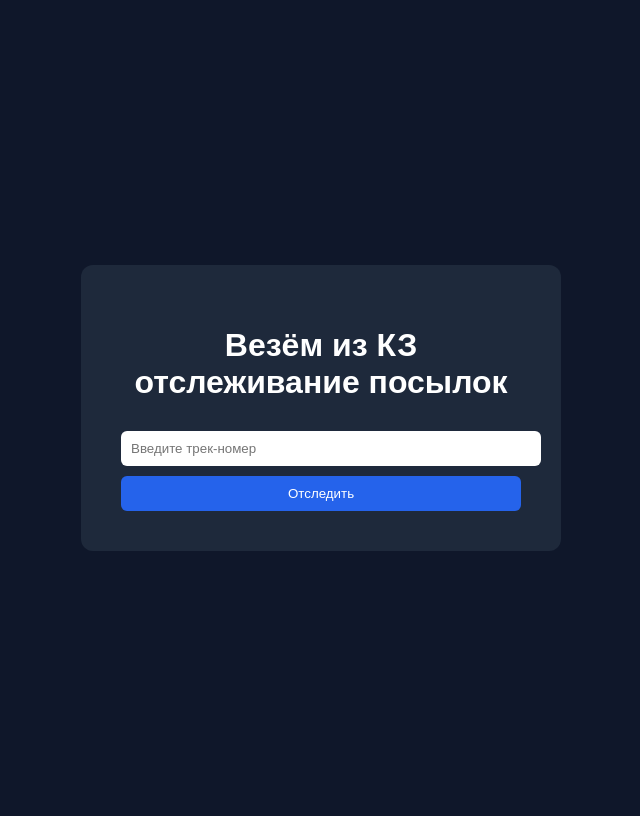
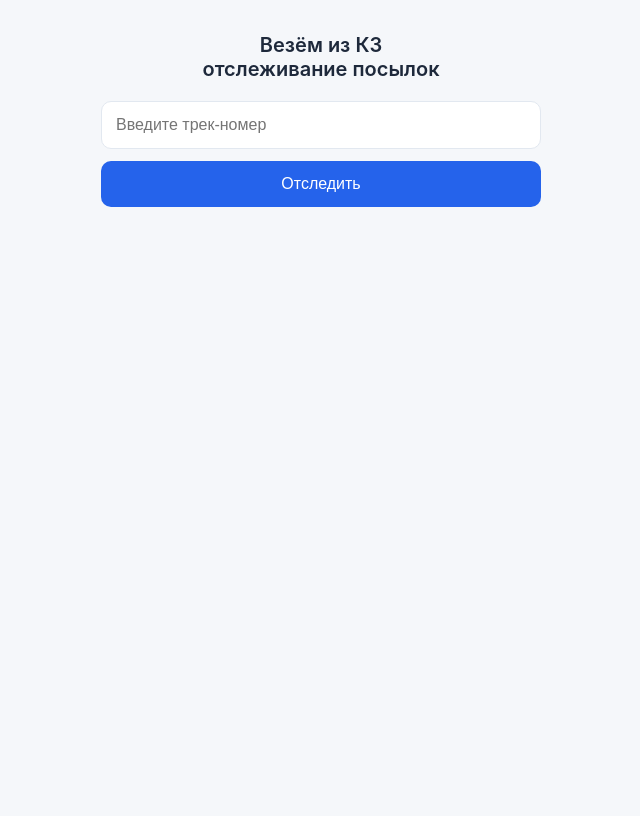
Before and after one commit to lauzhou/VkzTrack, a FastAPI app: page / in a window 1280 px wide. Shown: the whole page, without its empty margins (319-959 px from the left). After the commit the page ends 207 px from the top, so only its background shows below. Run offline with FastAPI, Linux system fonts and the light colour scheme.

Commit message:
Update style.css

```diff
--- a/static/style.css
+++ b/static/style.css
@@ -1,43 +1,108 @@
+* {
+    box-sizing: border-box;
+}
+
 body {
-    font-family: Arial, sans-serif;
-    background-color: #0f172a;
-    color: white;
-    display: flex;
-    justify-content: center;
-    align-items: center;
-    height: 100vh;
+    margin: 0;
+    font-family: -apple-system, BlinkMacSystemFont, sans-serif;
+    background: #f5f7fa;
+    color: #1e293b;
 }
 
 .container {
-    background: #1e293b;
-    padding: 40px;
-    border-radius: 12px;
-    width: 400px;
-    text-align: center;
+    padding: 20px;
+    max-width: 480px;
+    margin: auto;
 }
 
 h1 {
+    font-size: 20px;
+    font-weight: 600;
+    margin-bottom: 10px;
+}
+
+.center-title {
+    text-align: center;
     margin-bottom: 20px;
 }
 
-input {
+.subtitle {
+    text-align: center;
+    color: #64748b;
+    margin-bottom: 20px;
+}
+
+input, select {
     width: 100%;
-    padding: 10px;
-    margin: 10px 0;
-    border-radius: 6px;
-    border: none;
+    padding: 14px;
+    margin-bottom: 12px;
+    border-radius: 10px;
+    border: 1px solid #e2e8f0;
+    font-size: 16px;
 }
 
 button {
     width: 100%;
-    padding: 10px;
-    border-radius: 6px;
+    padding: 14px;
+    border-radius: 10px;
     border: none;
     background: #2563eb;
     color: white;
-    cursor: pointer;
+    font-size: 16px;
 }
 
-button:hover {
-    background: #1d4ed8;
+.card {
+    background: white;
+    padding: 16px;
+    border-radius: 14px;
+    margin-top: 16px;
+    box-shadow: 0 4px 12px rgba(0,0,0,0.04);
 }
+
+.card-title {
+    font-weight: 600;
+    margin-bottom: 6px;
+}
+
+.track {
+    font-size: 13px;
+    color: #64748b;
+    margin-bottom: 10px;
+}
+
+.progress-container {
+    display: flex;
+    flex-direction: column;
+    gap: 6px;
+    margin-bottom: 12px;
+}
+
+.progress-step {
+    font-size: 13px;
+    padding: 6px 10px;
+    border-radius: 8px;
+    background: #e2e8f0;
+    color: #475569;
+}
+
+.progress-step.active {
+    background: #dbeafe;
+    color: #1e40af;
+}
+
+.status-box {
+    background: #f8fafc;
+    padding: 12px;
+    border-radius: 10px;
+}
+
+.status-name {
+    font-weight: 600;
+    margin-bottom: 6px;
+}
+
+.status-description {
+    font-size: 14px;
+    color: #475569;
+    line-height: 1.4;
+}
```
